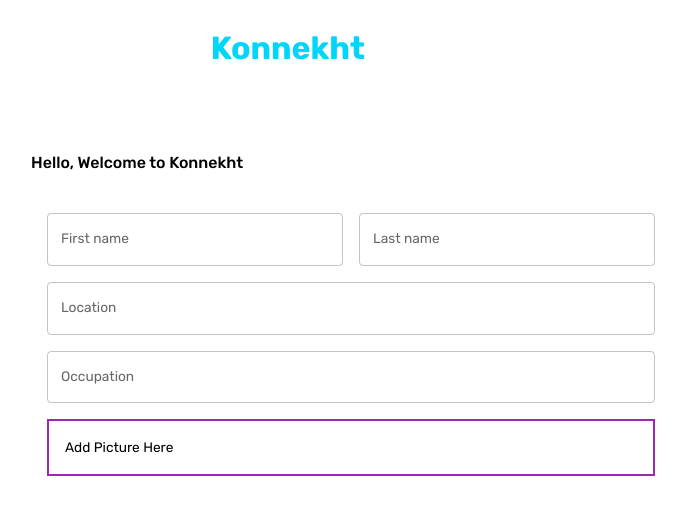
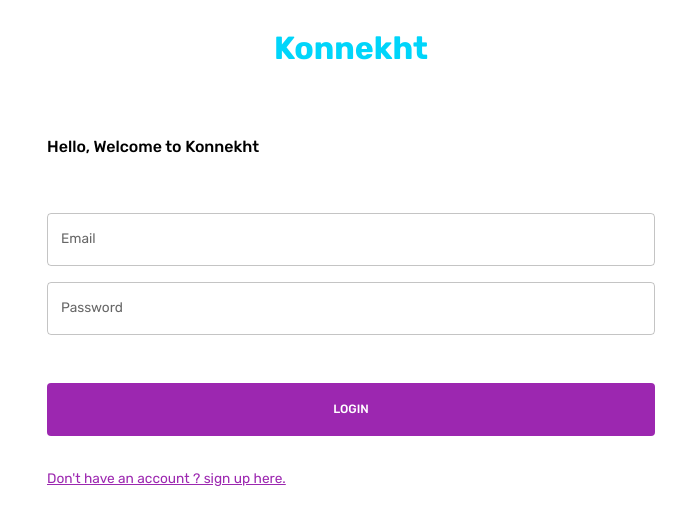
Before and after one commit to kaytee07/Konnekht, a React (Vite) app in the folder client/: page / in a window 1280 px wide. Shown: the top 524 px of the page, without its empty margins (297-983 px from the left). Built offline with nearby package versions, Linux system fonts and the light colour scheme.

Commit message:
creating profile picture, user name, number of friends part of the user widget

```diff
--- a/client/src/App.jsx
+++ b/client/src/App.jsx
@@ -7,10 +7,12 @@ import { useSelector } from "react-redux";
 import {  ThemeProvider } from "@mui/material";
 import { createTheme } from "@mui/material/styles";
 import { themeSettings } from "./theme";
+import { Navigate } from "react-router-dom";
 
 function App() {
     const mode = useSelector((state) => state.mode);
     const theme = useMemo(() => createTheme(themeSettings(mode)), [mode]);
+    const isAuth = Boolean(useSelector((state) => state.token));
 
     return (
         <div className="App">
@@ -18,8 +20,8 @@ function App() {
                 <ThemeProvider theme={theme}>
                     <Routes>
                         <Route path="/" element={<LoginPage/>}/>
-                        <Route path="/home" element={<HomePage/>}/>
-                        <Route path="/profile/:userId:" element={<ProfilePage/>}/>
+                        <Route path="/home" element={isAuth ? <HomePage/> : <Navigate to="/"/>}/>
+                        <Route path="/profile/:userId:" element={isAuth ? <ProfilePage/> : <Navigate to="/"/>}/>
                     </Routes>
                 </ThemeProvider>
             </BrowserRouter>
--- a/client/src/screens/loginPage/Form.jsx
+++ b/client/src/screens/loginPage/Form.jsx
@@ -15,7 +15,6 @@ import { useNavigate } from "react-router-dom";
 import { useDispatch } from "react-redux";
 import { setLogin } from "../../state";
 import Dropzone from "react-dropzone";
-import FlexBetween from "../../components/FlexBetween";
 
 
 const registerSchema = yup.object().shape({
@@ -49,7 +48,7 @@ const initialValuesLogin = {
 }
 
 const Form = () => {
-    const [pageType, setPageType] = useState("register");
+    const [pageType, setPageType] = useState("login");
     const { palette } = useTheme();
     const dispatch = useDispatch();
     const navidgate = useNavigate();
@@ -96,7 +95,8 @@ const Form = () => {
         if (loggedIn) {
             dispatch(
                 setLogin({
-                    user: loggedIn.user
+                    user: loggedIn.user,
+                    token: true
                 })
             );
             navidgate("/home");
@@ -125,7 +125,7 @@ const Form = () => {
                     handleSubmit,
                     handleChange,
                     setFieldValue,
-                  //  resetForm,
+                    resetForm,
                 }) => {
                     return (
                         <form onSubmit={handleSubmit}>
@@ -163,7 +163,7 @@ const Form = () => {
                                                         label="Location"
                                                         onBlur={handleBlur}
                                                         onChange={handleChange}
-                                                        value={values.firstName}
+                                                        value={values.location}
                                                         name="location"
                                                         error={Boolean(touched.location) && Boolean(errors.location)}
                                                         helperText={touched.location && errors.location}
@@ -207,11 +207,66 @@ const Form = () => {
                                                     )}
                                                 </Dropzone>
                                             </Grid>
-
                                         </>
                                     )
                                 }
 
+                                <Grid item xs={12} md={12}>
+                                    <TextField
+                                        fullWidth
+                                        label="Email"
+                                        onBlur={handleBlur}
+                                        onChange={handleChange}
+                                        value={values.email}
+                                        name="email"
+                                        error={Boolean(touched.email) && Boolean(errors.email)}
+                                        helperText={touched.email && errors.email}
+                                    />
+                                </Grid>
+                                <Grid item xs={12} md={12}>
+                                    <TextField
+                                        fullWidth
+                                        label="Password"
+                                        type="password"
+                                        onBlur={handleBlur}
+                                        onChange={handleChange}
+                                        value={values.password}
+                                        name="password"
+                                        error={Boolean(touched.password) && Boolean(errors.password)}
+                                        helperText={touched.password && errors.password}
+                                    />
+                                </Grid>
+                                <Grid item md={12} xs={12}>
+                                    <Button
+                                     type="submit"
+                                     sx={{
+                                         width: "100%",
+                                         m: "2rem 0",
+                                         p: "1rem",
+                                         backgroundColor: palette.secondary.main,
+                                         color: palette.background.alt,
+                                        "&: hover": { color: palette.secondary.main },
+                                     }}
+                                    >
+                                        {isLogin ? "LOGIN" : "REGISTER" }
+                                    </Button>
+                                    <Typography
+                                        onClick={() => {
+                                        setPageType(isLogin ? "register" : "login");
+                                         resetForm();
+                                    }}
+                                     sx={{
+                                         textDecoration: "underline",
+                                         color: palette.secondary.main,
+                                         "&:hover": {
+                                             cursor: "pointer",
+                                             color: palette.secondary.light
+                                        }
+                                     }}
+                                    >
+                                        {isLogin ? "Don't have an account ? sign up here.": "Already have an account? login here"}
+                                    </Typography>
+                                </Grid>
                             </Grid>
                         </form>
                     )
@@ -220,173 +275,6 @@ const Form = () => {
         </Formik>
     )
 
-    // return (
-    //     <Formik
-    //         onSubmit={handleFormSubmit}
-    //         initialValues={ isLogin ? initialValuesLogin : initialValuesRegister }
-    //         validationSchema={ isLogin ? loginSchema : registerSchema }
-    //     >
-    //         {({
-    //             values,
-    //             errors,
-    //             touched,
-    //             handleBlur,
-    //             handleChange,
-    //             handleSubmit,
-    //             setFieldValue,
-    //             resetForm
-
-    //         }) => (
-    //             <form onSubmit={handleSubmit}>
-    //                 <Box
-    //                     display="grid"
-    //                     gap="30px"
-    //                     gridTemplateColumns="repeat(4, minmax(0, 1fr))"
-    //                     sx={{
-    //                         "& > div": { gridColumn: isNonMobile ? undefined : "span 4"}
-    //                     }}
-    //                 >
-    //                     {isRegister && (
-    //                         <>
-    //                             <TextField
-    //                                 label="First Name"
-    //                                 onBlur={handleBlur}
-    //                                 onChange={handleChange}
-    //                                 value={values.firstName}
-    //                                 name="firstName"
-    //                                 error={Boolean(touched.firstName) && Boolean(errors.firstName)}
-    //                                 helperText={touched.firstName && errors.firstName}
-    //                                 sx={{ gridColumn: "span 2"}}
-    //                             />
-    //                             <TextField
-    //                                 label="last Name"
-    //                                 onBlur={handleBlur}
-    //                                 onChange={handleChange}
-    //                                 value={values.lastName}
-    //                                 name="lastName"
-    //                                 error={Boolean(touched.lastName) && Boolean(errors.lastName)}
-    //                                 helperText={touched.lastName && errors.lastName}
-    //                                 sx={{ gridColumn: "span 2"}}
-    //                             />
-    //                             <TextField
-    //                                 label="Location"
-    //                                 onBlur={handleBlur}
-    //                                 onChange={handleChange}
-    //                                 value={values.location}
-    //                                 name="location"
-    //                                 error={Boolean(touched.location) && Boolean(errors.location)}
-    //                                 helperText={touched.location && errors.location}
-    //                                 sx={{ gridColumn: "span 4"}}
-    //                             />
-    //                              <TextField
-    //                                 label="Occupation"
-    //                                 onBlur={handleBlur}
-    //                                 onChange={handleChange}
-    //                                 value={values.occupation}
-    //                                 name="occupation"
-    //                                 error={Boolean(touched.occupation) && Boolean(errors.occupation)}
-    //                                 helperText={touched.occupation && errors.occupation}
-    //                                 sx={{ gridColumn: "span 4"}}
-    //                             />
-    //                             <Box
-    //                                 gridColumn="span 4"
-    //                                 border={`1px solid ${palette.neutral.medium}`}
-    //                                 borderRadius="5px"
-    //                                 p="1rem"
-    //                             >
-    //                                 <Dropzone
-    //                                     acceptedFiles=".jpg,.jpeg,.png"
-    //                                     multiple={false}
-    //                                     onDrop={(acceptedFiles)=>
-    //                                         setFieldValue("picture", acceptedFiles[0])
-    //                                     }
-    //                                 >
-    //                                     {({ getRootProps, getInputProps }) => (
-    //                                         <Box
-    //                                             {...getRootProps()}
-    //                                             border={`2px dashed ${palette.primary.main}`}
-    //                                             p="1rem"
-    //                                             sx={{ "&:hover": { cursor: "pointer" } }}
-    //                                         >
-    //                                             <input {...getInputProps}/>
-    //                                             {
-    //                                                 !values.picture ? (
-    //                                                     <p>Add Picture Here</p>
-    //                                                 ) : (
-    //                                                     <FlexBetween>
-    //                                                         <Typography>{values.picture.name}</Typography>
-    //                                                         <EditOutlinedIcon/>
-    //                                                     </FlexBetween>
-    //                                                 )
-    //                                             }
-    //                                         </Box>
-    //                                     )}
-    //                                 </Dropzone>
-    //                             </Box>
-    //                         </>
-    //                     )}
-
-    //                     <TextField
-    //                         label="Email"
-    //                         onBlur={handleBlur}
-    //                         onChange={handleChange}
-    //                         value={values.email}
-    //                         name="email"
-    //                         error={Boolean(touched.email) && Boolean(errors.email)}
-    //                         helperText={touched.email && errors.email}
-    //                         sx={{ gridColumn: "span 4"}}
-    //                     />
-
-    //                     <TextField
-    //                         label="Passwors"
-    //                         type="password"
-    //                         onBlur={handleBlur}
-    //                         onChange={handleChange}
-    //                         value={values.password}
-    //                         name="password"
-    //                         error={Boolean(touched.password) && Boolean(errors.password)}
-    //                         helperText={touched.password && errors.password}
-    //                         sx={{ gridColumn: "span 4"}}
-    //                     />
-
-    //                     {/* BUTTONs */}
-    //                     <Box>
-    //                         <Button
-    //                             fullwidth="true"
-    //                             type="submit"
-    //                             sx={{
-    //                                 m: "2rem 0",
-    //                                 p: "1rem",
-    //                                 backgroundColor: palette.primary.main,
-    //                                 color: palette.background.alt,
-    //                                 "&: hover": { color: palette.primary.main },
-    //                             }}
-    //                         >
-    //                             {isLogin ? "LOGIN": "REGISTER"}
-    //                         </Button>
-    //                         <Typography
-    //                             onClick={() => {
-    //                                 setPageType(isLogin ? "register" : "login");
-    //                                 resetForm();
-    //                             }}
-    //                             sx={{
-    //                                 textDecoration: "underline",
-    //                                 color: palette.primary.main,
-    //                                 "&:hover": {
-    //                                     cursor: "pointer",
-    //                                     color: palette.primary.light
-    //                                 }
-    //                             }}
-    //                         >
-    //                             {isLogin ? "Don't have an account ? sign up here.": "Already have an account? login here"}
-    //                         </Typography>
-    //                     </Box>
-    //                 </Box>
-    //             </form>
-    //         )}
-
-    //     </Formik>
-   // )
 }
 
 
--- a/client/src/screens/loginPage/index.jsx
+++ b/client/src/screens/loginPage/index.jsx
@@ -7,7 +7,6 @@ const LoginPage = () => {
     return (
         <Box>
             <Box
-                width="1000px"
                 backgroundColor={ theme.palette.background.alt }
                 p="1rem 6%"
                 textAlign="center"
@@ -28,12 +27,11 @@ const LoginPage = () => {
             </Box>
             <Box
                 width={ isNonMobileScreens ? "50%" : "93%"}
-                p="2rem"
                 m="2rem auto"
                 borderRadius="1.5rem"
                 backgroundColor={theme.palette.background.alt}
             >
-                <Typography fontWeight="500" variant="h5" sx={{ mb: "1.5rem" }}>
+                <Typography fontWeight="500" variant="h5" sx={{ mb: "1.5rem" }} p={2}>
                     Hello, Welcome to Konnekht
                 </Typography>
                 <Form/>
```
Also changed, not shown: client/src/components/UserImage.jsx (added, +17 -0 lines), client/src/components/WidgetWrapper.jsx (added, +9 -0 lines), client/src/screens/widgets/UserWidget.jsx (added, +106 -0 lines), 1 other file (tests, documents, lock files or other folders).
